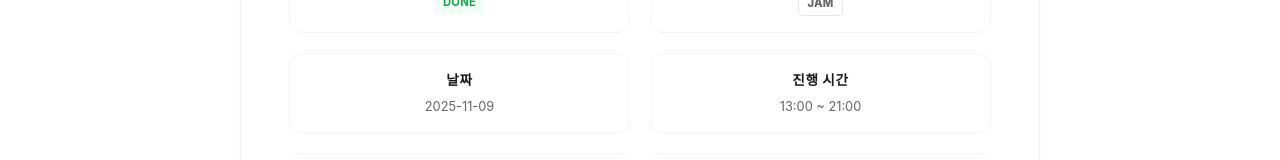
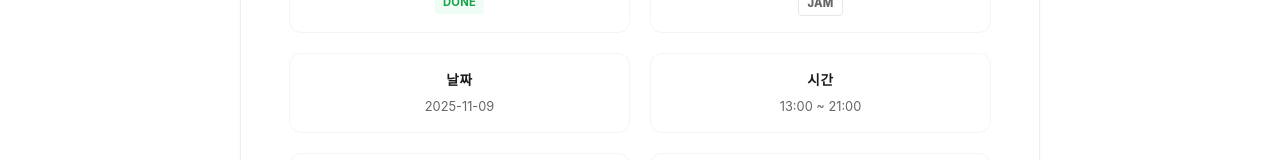
Before and after one commit to bboygg/breaking-finder, a Next.js app: page /events/1 in a window 1280 px wide. Shown: the part 403-563 px from the top of the page. Built offline with nearby package versions, Linux system fonts and the light colour scheme.

Commit message:
chore: text update

```diff
--- a/app/events/[id]/page.js
+++ b/app/events/[id]/page.js
@@ -19,7 +19,7 @@ export default async function EventDetailPage({ params, searchParams }) {
       back: '↩ 목록으로 돌아가기',
       visit: '공식 링크 방문하기',
       date: '날짜',
-      time: '진행 시간',
+      time: '시간',
       reg_date: '참가 접수',
       location: '도시/국가',
       venue: '장소',
@@ -31,7 +31,7 @@ export default async function EventDetailPage({ params, searchParams }) {
       back: '↩ Back to List',
       visit: 'Visit Event Link',
       date: 'Date',
-      time: 'Event Time',
+      time: 'Time',
       reg_date: 'Registration',
       location: 'Location',
       venue: 'Venue',
```
